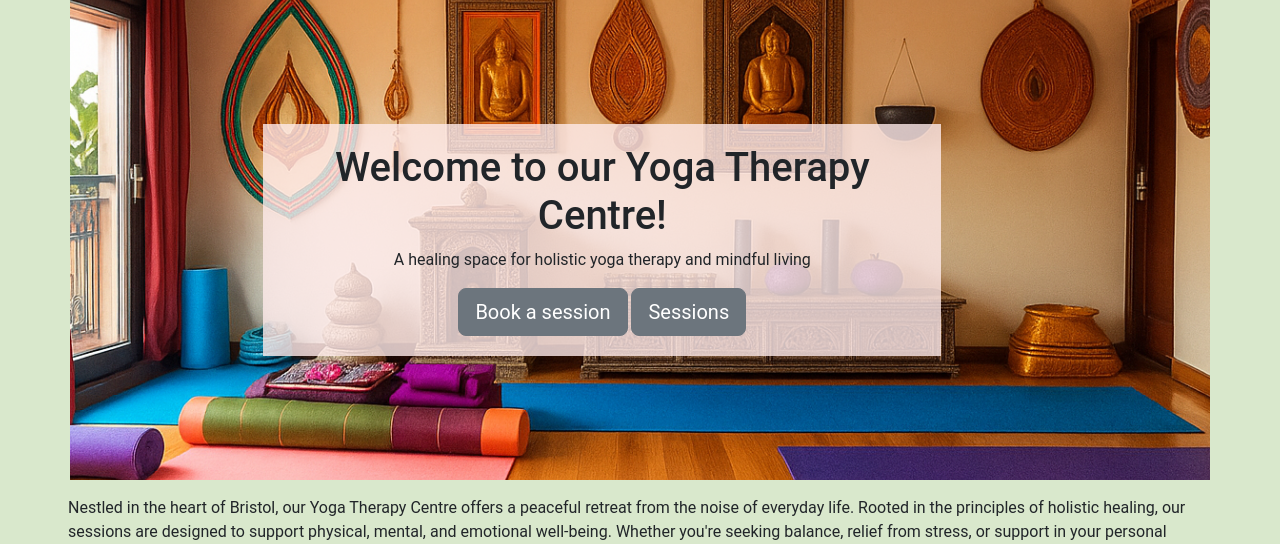
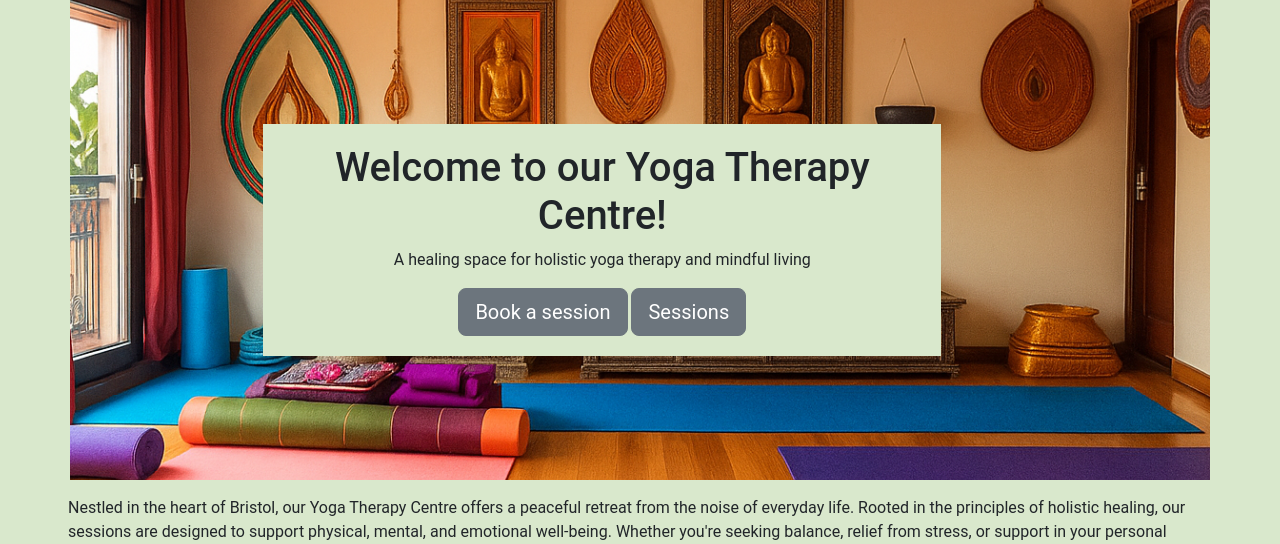
Before and after one commit to LidiaMorejudo/therapycentre, a Django app: page / in a window 1280 px wide; the page is wider, and only the part inside the window is pictured. Shown: the part 72-616 px from the top of that part. Run offline with Django 5.2, Linux system fonts and the light colour scheme; some libraries are stand-ins or nearby versions.

Commit message:
Added background colour behind the Welcome to our Yogat Therapy centre

```diff
--- a/static/css/style.css
+++ b/static/css/style.css
@@ -61,7 +61,7 @@ nav {
 }
 
 .callout {
-    background-color: rgba(255,236,236,0.8);
+    background-color: #d9e8cc;
     padding: 20px 40px;
     max-width: 90%;
 }
```
